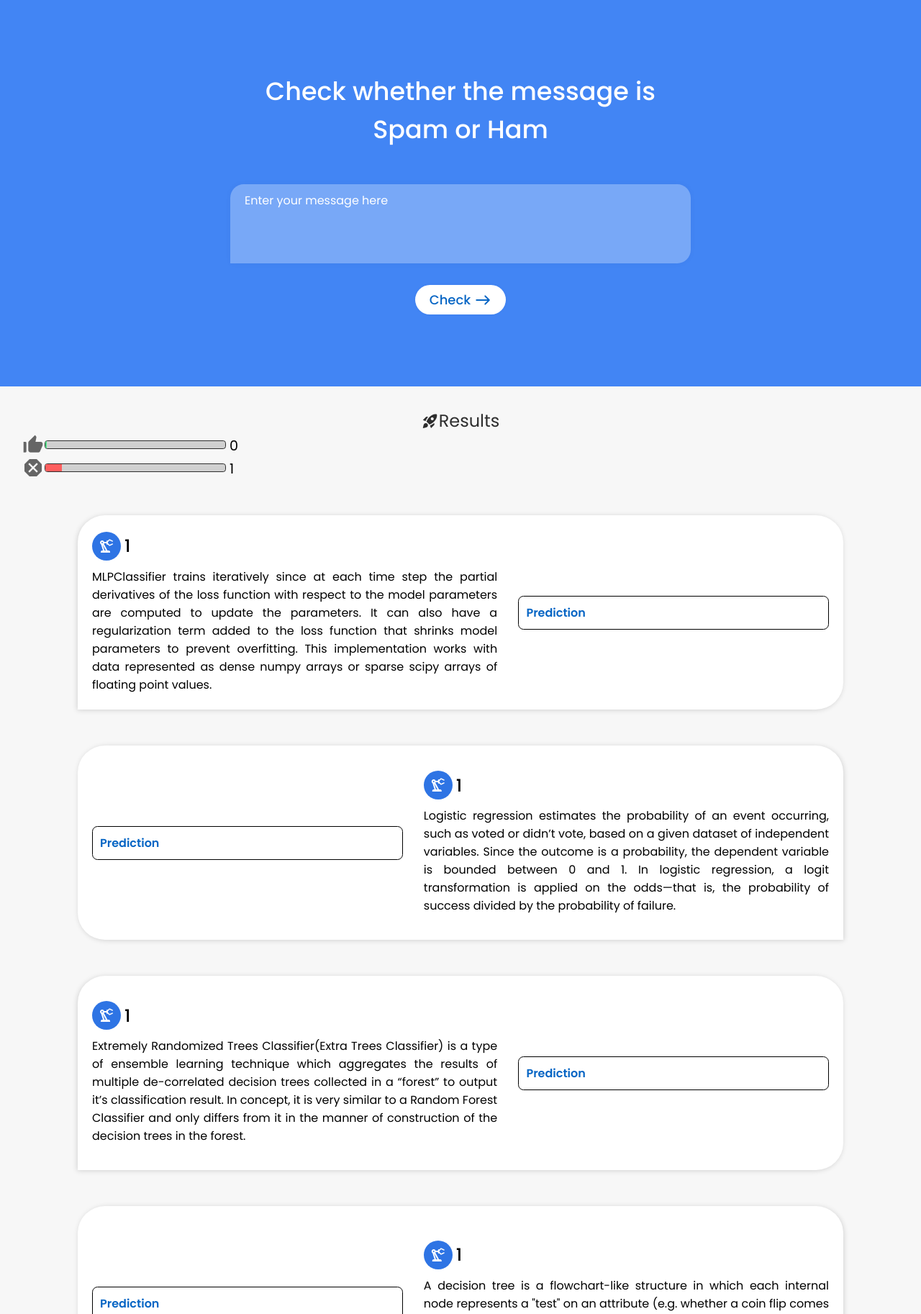
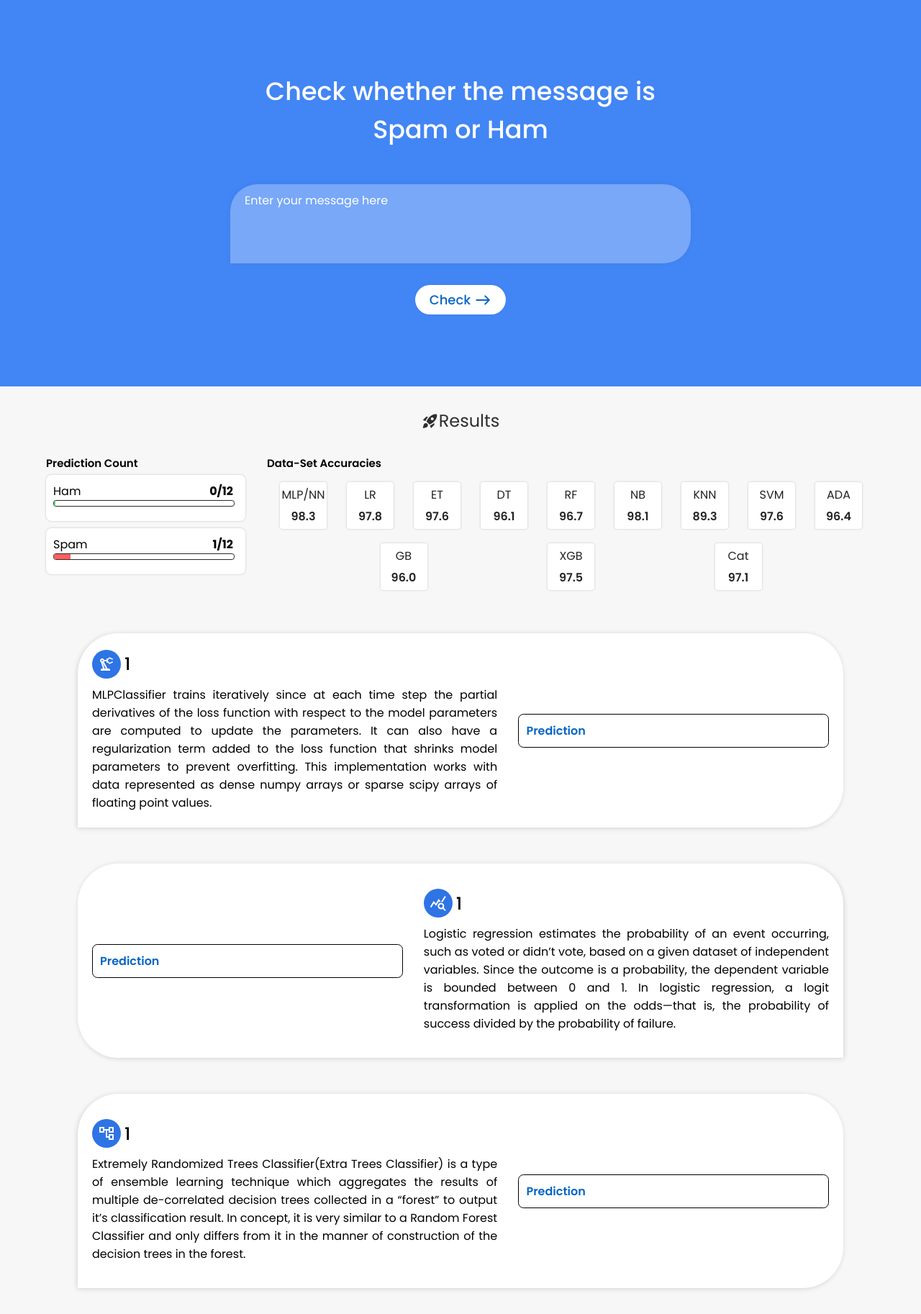
Before and after one commit to Avinashvytla351/Spam-SMS-Filtering, a Flask app: template templates/index.html in a window 1280 px wide. Shown: the part 68-1894 px from the top of the page at 72% size. Run offline with Flask 2, Linux system fonts and the light colour scheme; the template is opened without the code that fills it: most values are stand-ins (such as "Sample title", 1, 10 or a date in 2020); parts of the project's set-up code (start-up, migrations or seed data) failed here and were passed over.

Commit message:
SMS Spam

```diff
--- a/smsPredict.py
+++ b/smsPredict.py
@@ -33,7 +33,7 @@
 from sklearn.naive_bayes import MultinomialNB
 from sklearn.model_selection import train_test_split
 import pickle
-sms = pd.read_csv('D:\IARE\Project\spam.csv',encoding='latin-1')
+sms = pd.read_csv('D:\IARE\Project\smsSpamDetection\spam.csv',encoding='latin-1')
 sms = sms.rename(columns={'v1':'label', 'v2':'text'})
 
 # removing  useless columns
--- a/templates/index.html
+++ b/templates/index.html
@@ -23,6 +23,7 @@
     <style>
       html {
         scroll-behavior: smooth;
+        overflow-x: hidden;
       }
       ::-webkit-scrollbar {
         width: 10px;
@@ -42,6 +43,8 @@
         margin: 0;
         padding: 0;
         background: rgb(247, 247, 247);
+        overflow-x: hidden;
+        width: 100%;
       }
       .container {
         width: 100%;
@@ -93,7 +96,7 @@
         font-family: poppins;
         outline: none;
         border: none;
-        border-radius: 5mm;
+        border-radius: 10mm;
         padding: 10px 20px;
         background: rgba(255, 255, 255, 0.285);
         box-shadow: 0 0 10px rgba(0, 0, 0, 0.037);
@@ -109,6 +112,9 @@
       }
       .main #message:focus::placeholder {
         color: rgb(51, 51, 51);
+      }
+      .main #message:not(:focus) {
+        color: white;
       }
       .main button {
         font-size: large;
@@ -142,6 +148,7 @@
         transform: translateX(5px);
       }
       .prediction {
+        flex-wrap: wrap;
         margin: 50px auto;
         width: 80%;
         background: white;
@@ -154,14 +161,18 @@
         justify-content: space-between;
         height: fit-content;
         text-align: justify;
-        border-radius: 10mm;
+        border-radius: 15mm;
         border-bottom-left-radius: 0mm;
+        transform: translateX(-50px);
+        transition: 0.5s ease-in-out;
+        opacity: 0;
       }
       .flip {
         flex-direction: row-reverse;
         border-bottom-right-radius: 0mm;
-        border-bottom-left-radius: 10mm;
+        border-bottom-left-radius: 15mm;
         box-shadow: 1px 1px 7px rgba(0, 0, 0, 0.15);
+        transform: translateX(50px);
       }
       .cname {
         width: 100%;
@@ -227,23 +238,30 @@
         color: rgb(46, 46, 46);
       }
       .correct {
+        width: fit-content;
         display: flex;
-        align-items: flex-end;
-        justify-content: flex-start;
+        align-items: flex-start;
+        justify-content: space-evenly;
+        flex-direction: column;
         font-family: poppins;
-        margin-left: 30px;
         font-size: larger;
+        background: white;
+        padding: 10px;
+        border-radius: 2mm;
+        box-shadow: 0 0 3px rgba(0, 0, 0, 0.2);
+        margin-bottom: 10px;
       }
       .progress {
         width: 250px;
-        height: 10px;
+        height: 7px;
         position: relative;
-        background: rgba(0, 0, 0, 0.155);
+        background: rgb(255, 255, 255);
         border-radius: 1mm;
         overflow: hidden;
         margin-right: 5px;
         margin-bottom: 10px;
         border: 0.4mm solid rgb(46, 46, 46);
+        box-shadow: 0 0 2px rgba(0, 0, 0, 0.2);
       }
       .progress-fill,
       .progress-fill2 {
@@ -256,9 +274,91 @@
         background: rgb(255, 94, 94);
         border: 0.35mm solid rgb(255, 94, 94);
       }
-      .icon {
-        color: rgb(101, 101, 101);
-        font-size: xx-large;
+      .progress-text {
+        width: 250px;
+        display: flex;
+        align-items: center;
+        justify-content: space-between;
+        font-size: medium;
+      }
+      .values {
+        font-weight: bold;
+      }
+      .show {
+        transform: translateX(0);
+        opacity: 1;
+      }
+      .results1 {
+        width: 90%;
+        margin: auto;
+        display: flex;
+        align-items: flex-start;
+        justify-content: space-evenly;
+        height: fit-content;
+        position: relative;
+        margin-top: 30px;
+      }
+      .corrects {
+        height: 100%;
+        display: flex;
+        flex-direction: column;
+        align-items: flex-start;
+        margin-right: 30px;
+      }
+      .label-top {
+        font-size: 15px;
+        font-weight: 600;
+        font-family: poppins;
+        margin-bottom: 5px;
+      }
+      .data-set-accuracies {
+        width: 100%;
+        display: flex;
+        align-items: flex-start;
+        flex-direction: column;
+      }
+      .blocks {
+        width: 100%;
+        display: flex;
+        align-items: center;
+        flex-wrap: wrap;
+        justify-content: space-evenly;
+      }
+      .block {
+        width: 65px;
+        height: 65px;
+        background: rgb(255, 255, 255);
+        color: rgb(36, 36, 36);
+        margin: 10px;
+        display: flex;
+        align-items: center;
+        justify-content: space-evenly;
+        flex-direction: column;
+        font-family: poppins;
+        font-weight: 600;
+        border-radius: 1mm;
+        box-shadow: 0 0 3px rgba(0, 0, 0, 0.2);
+      }
+      .block-title {
+        font-weight: 400;
+      }
+      @media screen and (max-width: 800px) {
+        .main #message {
+          width: 85vw;
+        }
+        .main .title {
+          width: 90vw;
+          font-size: 30px;
+        }
+        .pcontent {
+          flex-basis: 100%;
+        }
+        .Classification {
+          flex-basis: 100%;
+        }
+        .results1 {
+          flex-wrap: wrap;
+        }
       }
     </style>
   </head>
@@ -289,22 +389,84 @@
             <span class="material-icons"> rocket_launch </span>Results
           </div>
           {%if data %}
+          <div class="results1">
+            <div class="corrects">
+              <div class="label-top">Prediction Count</div>
               <div class="correct">
-            <span class="material-icons icon"> thumb_up_alt </span>
+                <div class="progress-text">
+                  <span>Ham</span>
+                  <div class="values"></div>
+                </div>
                 <div class="progress">
                   <div class="progress-fill"></div>
                 </div>
-            <div class="values"></div>
               </div>
 
               <div class="correct">
-            <span class="material-icons icon"> dangerous </span>
+                <div class="progress-text">
+                  <span>Spam</span>
+                  <div class="values"></div>
+                </div>
                 <div class="progress">
                   <div class="progress-fill2"></div>
                 </div>
-            <div class="values"></div>
+              </div>
             </div>
 
+            <div class="data-set-accuracies">
+              <div class="label-top">Data-Set Accuracies</div>
+              <div class="blocks">
+                <div class="block">
+                  <div class="block-title">MLP/NN</div>
+                  <div class="block-body">98.3</div>
+                </div>
+                <div class="block">
+                  <div class="block-title">LR</div>
+                  <div class="block-body">97.8</div>
+                </div>
+                <div class="block">
+                  <div class="block-title">ET</div>
+                  <div class="block-body">97.6</div>
+                </div>
+                <div class="block">
+                  <div class="block-title">DT</div>
+                  <div class="block-body">96.1</div>
+                </div>
+                <div class="block">
+                  <div class="block-title">RF</div>
+                  <div class="block-body">96.7</div>
+                </div>
+                <div class="block">
+                  <div class="block-title">NB</div>
+                  <div class="block-body">98.1</div>
+                </div>
+                <div class="block">
+                  <div class="block-title">KNN</div>
+                  <div class="block-body">89.3</div>
+                </div>
+                <div class="block">
+                  <div class="block-title">SVM</div>
+                  <div class="block-body">97.6</div>
+                </div>
+                <div class="block">
+                  <div class="block-title">ADA</div>
+                  <div class="block-body">96.4</div>
+                </div>
+                <div class="block">
+                  <div class="block-title">GB</div>
+                  <div class="block-body">96.0</div>
+                </div>
+                <div class="block">
+                  <div class="block-title">XGB</div>
+                  <div class="block-body">97.5</div>
+                </div>
+                <div class="block">
+                  <div class="block-title">Cat</div>
+                  <div class="block-body">97.1</div>
+                </div>
+              </div>
+            </div>
+          </div>
           <script>
             var c1 = 0;
             var c2 = 0;
@@ -320,8 +482,8 @@
             document.querySelector(".progress-fill2").style.width =
               (c2 / 12) * 100 + "%";
             values = document.querySelectorAll(".values");
-            values[0].innerHTML = c1;
-            values[1].innerHTML = c2;
+            values[0].innerHTML = c1 + "/12";
+            values[1].innerHTML = c2 + "/12";
           </script>
 
           <div class="prediction">
@@ -362,8 +524,7 @@
           <div class="prediction flip">
             <div class="pcontent">
               <div class="cname">
-                <span class="material-icons-outlined">
-                  precision_manufacturing </span
+                <span class="material-icons-outlined"> query_stats </span
                 >{{data[1][0]}}
               </div>
               <div class="desc">
@@ -397,8 +558,7 @@
           <div class="prediction">
             <div class="pcontent">
               <div class="cname">
-                <span class="material-icons-outlined">
-                  precision_manufacturing </span
+                <span class="material-icons-outlined"> account_tree </span
                 >{{data[2][0]}}
               </div>
               <div class="desc">
@@ -432,8 +592,7 @@
           <div class="prediction flip">
             <div class="pcontent">
               <div class="cname">
-                <span class="material-icons-outlined">
-                  precision_manufacturing </span
+                <span class="material-icons-outlined"> account_tree </span
                 >{{data[3][0]}}
               </div>
               <div class="desc">
@@ -465,8 +624,7 @@
           <div class="prediction">
             <div class="pcontent">
               <div class="cname">
-                <span class="material-icons-outlined">
-                  precision_manufacturing </span
+                <span class="material-icons-outlined"> schema </span
                 >{{data[4][0]}}
               </div>
               <div class="desc">
@@ -532,8 +690,7 @@
           <div class="prediction">
             <div class="pcontent">
               <div class="cname">
-                <span class="material-icons-outlined">
-                  precision_manufacturing </span
+                <span class="material-icons-outlined"> grain </span
                 >{{data[6][0]}}
               </div>
               <div class="desc">
@@ -567,8 +724,7 @@
           <div class="prediction flip">
             <div class="pcontent">
               <div class="cname">
-                <span class="material-icons-outlined">
-                  precision_manufacturing </span
+                <span class="material-icons-outlined"> query_stats </span
                 >{{data[7][0]}}
               </div>
               <div class="desc">
@@ -603,9 +759,7 @@
           <div class="prediction flip">
             <div class="pcontent">
               <div class="cname">
-                <span class="material-icons-outlined">
-                  precision_manufacturing </span
-                >{{data[8][0]}}
+                <span class="material-icons-outlined"> lan </span>{{data[8][0]}}
               </div>
               <div class="desc">
                 An AdaBoost classifier is a meta-estimator that begins by
@@ -637,9 +791,7 @@
           <div class="prediction">
             <div class="pcontent">
               <div class="cname">
-                <span class="material-icons-outlined">
-                  precision_manufacturing </span
-                >{{data[9][0]}}
+                <span class="material-icons-outlined"> lan </span>{{data[9][0]}}
               </div>
               <div class="desc">
                 An AdaBoost classifier is a meta-estimator that begins by
@@ -739,5 +891,18 @@
         </div>
       </div>
     </div>
+    <script>
+      var pred = document.querySelectorAll(".prediction");
+      window.addEventListener("scroll", scrolling);
+      function scrolling() {
+        const trigger = window.innerHeight * (4.5 / 5);
+        pred.forEach((pre) => {
+          const predTop = pre.getBoundingClientRect().top;
+          if (predTop < trigger) {
+            pre.classList.add("show");
+          }
+        });
+      }
+    </script>
   </body>
 </html>
```
Also changed, not shown: catboost_info/catboost_training.json, spam.csv, 3 other files. Lines whose indentation alone changed are shown as unchanged.
